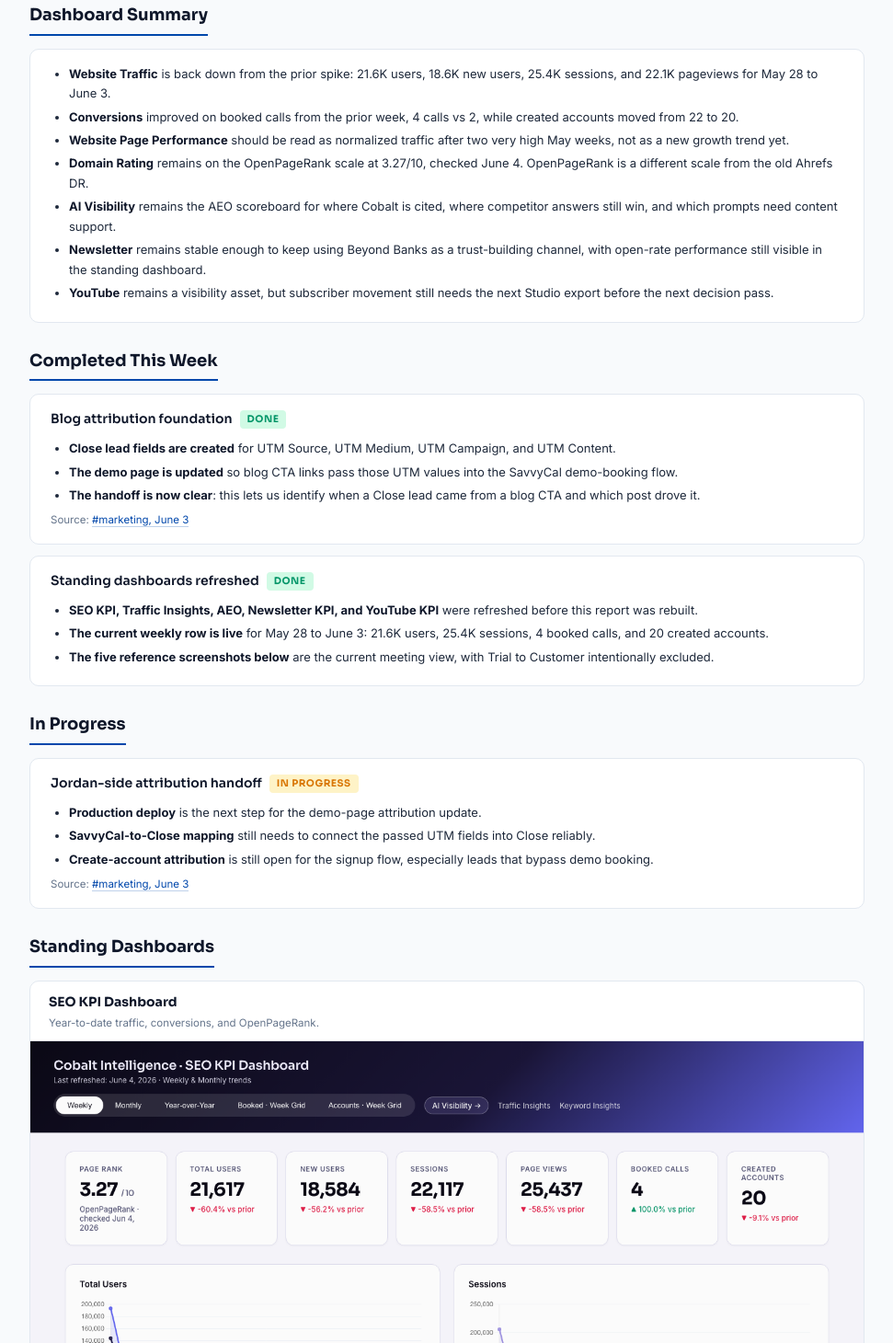
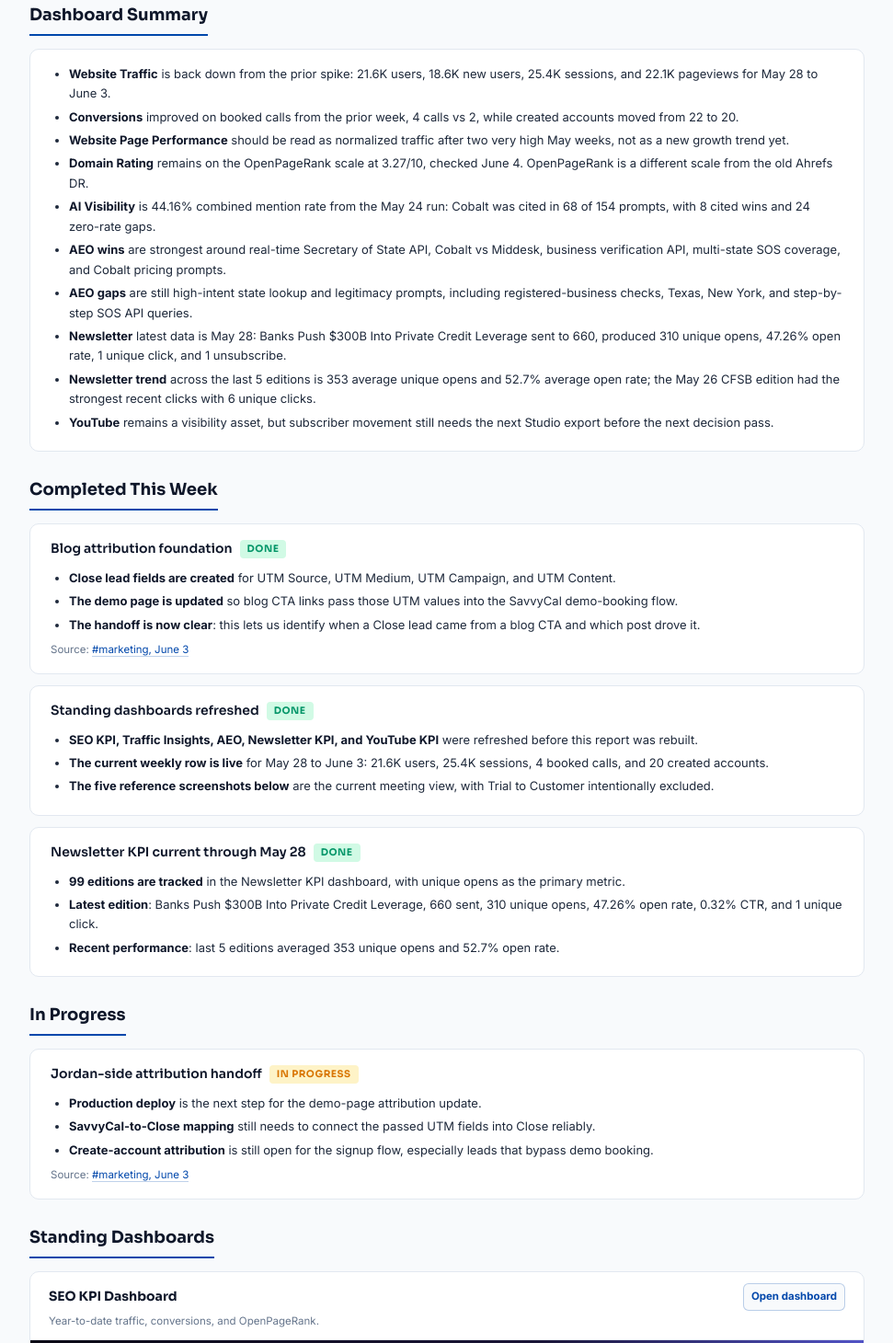
Before and after one commit to cobaltshela/cobalt-weekly-status, a plain HTML site: page index.html in a window 1280 px wide. Shown: the part 358-1818 px from the top of the page at 92% size, without its empty margins (154-1125 px from the left). Drawn offline with Linux system fonts and the light colour scheme.

Commit message:
Refine dashboard summary and add dashboard links

```diff
--- a/index.html
+++ b/index.html
@@ -38,8 +38,11 @@
 .source-line{font-size:11.5px;color:var(--muted);margin-top:8px}
 .dash-card{background:var(--card);border:1px solid var(--border);border-radius:10px;overflow:hidden;margin-bottom:18px}
 .dash-head{padding:12px 20px 10px;border-bottom:1px solid var(--border)}
-.dash-head h3{margin:0 0 3px;font-size:14px;color:var(--navy)}
+.dash-title-row{display:flex;align-items:center;justify-content:space-between;gap:12px;flex-wrap:wrap;margin-bottom:3px}
+.dash-head h3{margin:0;font-size:14px;color:var(--navy)}
 .dash-head .src{font-size:11.5px;color:var(--muted)}
+.dash-link{border:1px solid rgba(0,71,171,.25);border-radius:6px;color:var(--blue);font-size:11.5px;font-weight:700;padding:5px 8px;background:#F8FAFC;white-space:nowrap}
+.dash-link:hover{border-color:var(--blue);background:#EFF6FF}
 .dash-card img{display:block;width:100%;height:auto;filter:brightness(.985)}
 footer{margin-top:36px;padding-top:18px;border-top:1px solid var(--border);font-size:11.5px;color:var(--muted);display:flex;justify-content:space-between;gap:12px;flex-wrap:wrap}
 @media screen and (max-width:720px){main{padding:20px 18px 52px}header.hero{padding:26px 22px}header.hero h1{font-size:20px}}
@@ -71,8 +74,11 @@
         <li><strong>Conversions</strong> improved on booked calls from the prior week, 4 calls vs 2, while created accounts moved from 22 to 20.</li>
         <li><strong>Website Page Performance</strong> should be read as normalized traffic after two very high May weeks, not as a new growth trend yet.</li>
         <li><strong>Domain Rating</strong> remains on the OpenPageRank scale at 3.27/10, checked June 4. OpenPageRank is a different scale from the old Ahrefs DR.</li>
-        <li><strong>AI Visibility</strong> remains the AEO scoreboard for where Cobalt is cited, where competitor answers still win, and which prompts need content support.</li>
-        <li><strong>Newsletter</strong> remains stable enough to keep using Beyond Banks as a trust-building channel, with open-rate performance still visible in the standing dashboard.</li>
+        <li><strong>AI Visibility</strong> is 44.16% combined mention rate from the May 24 run: Cobalt was cited in 68 of 154 prompts, with 8 cited wins and 24 zero-rate gaps.</li>
+        <li><strong>AEO wins</strong> are strongest around real-time Secretary of State API, Cobalt vs Middesk, business verification API, multi-state SOS coverage, and Cobalt pricing prompts.</li>
+        <li><strong>AEO gaps</strong> are still high-intent state lookup and legitimacy prompts, including registered-business checks, Texas, New York, and step-by-step SOS API queries.</li>
+        <li><strong>Newsletter</strong> latest data is May 28: Banks Push $300B Into Private Credit Leverage sent to 660, produced 310 unique opens, 47.26% open rate, 1 unique click, and 1 unsubscribe.</li>
+        <li><strong>Newsletter trend</strong> across the last 5 editions is 353 average unique opens and 52.7% average open rate; the May 26 CFSB edition had the strongest recent clicks with 6 unique clicks.</li>
         <li><strong>YouTube</strong> remains a visibility asset, but subscriber movement still needs the next Studio export before the next decision pass.</li>
       </ul>
     </div>
@@ -98,6 +104,15 @@
         <li><strong>The five reference screenshots below</strong> are the current meeting view, with Trial to Customer intentionally excluded.</li>
       </ul>
     </div>
+
+    <div class="group">
+      <h3>Newsletter KPI current through May 28 <span class="pill">Done</span></h3>
+      <ul>
+        <li><strong>99 editions are tracked</strong> in the Newsletter KPI dashboard, with unique opens as the primary metric.</li>
+        <li><strong>Latest edition</strong>: Banks Push $300B Into Private Credit Leverage, 660 sent, 310 unique opens, 47.26% open rate, 0.32% CTR, and 1 unique click.</li>
+        <li><strong>Recent performance</strong>: last 5 editions averaged 353 unique opens and 52.7% open rate.</li>
+      </ul>
+    </div>
   </section>
 
   <section class="module">
@@ -115,11 +130,11 @@
 
   <section class="module dashboard-section">
     <h2>Standing Dashboards</h2>
-    <div class="dash-card"><div class="dash-head"><h3>SEO KPI Dashboard</h3><div class="src">Year-to-date traffic, conversions, and OpenPageRank.</div></div><img src="assets/seo-kpi-dashboard.png" alt="SEO KPI dashboard screenshot"></div>
-    <div class="dash-card"><div class="dash-head"><h3>Traffic Insights</h3><div class="src">Weekly traffic breakdown and movement.</div></div><img src="assets/traffic-insights.png" alt="Traffic insights dashboard screenshot"></div>
-    <div class="dash-card"><div class="dash-head"><h3>AI Visibility Dashboard</h3><div class="src">AEO prompt visibility and gaps.</div></div><img src="assets/aeo-dashboard.png" alt="AI visibility dashboard screenshot"></div>
-    <div class="dash-card"><div class="dash-head"><h3>Newsletter KPI Dashboard</h3><div class="src">Beyond Banks edition performance.</div></div><img src="assets/newsletter-kpi-dashboard.png" alt="Newsletter KPI dashboard screenshot"></div>
-    <div class="dash-card"><div class="dash-head"><h3>YouTube KPI Dashboard</h3><div class="src">Cobalt YouTube video and subscriber motion.</div></div><img src="assets/youtube-kpi-dashboard.png" alt="YouTube KPI dashboard screenshot"></div>
+    <div class="dash-card"><div class="dash-head"><div class="dash-title-row"><h3>SEO KPI Dashboard</h3><a class="dash-link" href="https://laladim.github.io/life-dashboard-site/seo-kpi-dashboard.html" target="_blank" rel="noopener">Open dashboard</a></div><div class="src">Year-to-date traffic, conversions, and OpenPageRank.</div></div><img src="assets/seo-kpi-dashboard.png" alt="SEO KPI dashboard screenshot"></div>
+    <div class="dash-card"><div class="dash-head"><div class="dash-title-row"><h3>Traffic Insights</h3><a class="dash-link" href="https://laladim.github.io/life-dashboard-site/traffic-insights.html" target="_blank" rel="noopener">Open dashboard</a></div><div class="src">Weekly traffic breakdown and movement.</div></div><img src="assets/traffic-insights.png" alt="Traffic insights dashboard screenshot"></div>
+    <div class="dash-card"><div class="dash-head"><div class="dash-title-row"><h3>AI Visibility Dashboard</h3><a class="dash-link" href="https://laladim.github.io/life-dashboard-site/aeo-dashboard.html" target="_blank" rel="noopener">Open dashboard</a></div><div class="src">AEO prompt visibility and gaps.</div></div><img src="assets/aeo-dashboard.png" alt="AI visibility dashboard screenshot"></div>
+    <div class="dash-card"><div class="dash-head"><div class="dash-title-row"><h3>Newsletter KPI Dashboard</h3><a class="dash-link" href="https://laladim.github.io/life-dashboard-site/newsletter-kpi-dashboard.html" target="_blank" rel="noopener">Open dashboard</a></div><div class="src">Beyond Banks edition performance.</div></div><img src="assets/newsletter-kpi-dashboard.png" alt="Newsletter KPI dashboard screenshot"></div>
+    <div class="dash-card"><div class="dash-head"><div class="dash-title-row"><h3>YouTube KPI Dashboard</h3><a class="dash-link" href="https://laladim.github.io/life-dashboard-site/youtube-kpi-dashboard.html" target="_blank" rel="noopener">Open dashboard</a></div><div class="src">Cobalt YouTube video and subscriber motion.</div></div><img src="assets/youtube-kpi-dashboard.png" alt="YouTube KPI dashboard screenshot"></div>
   </section>
 
   <footer><span>Generated June 4, 2026 for Jordan meeting prep.</span><span>Root URL always shows the latest weekly report.</span></footer>
```
